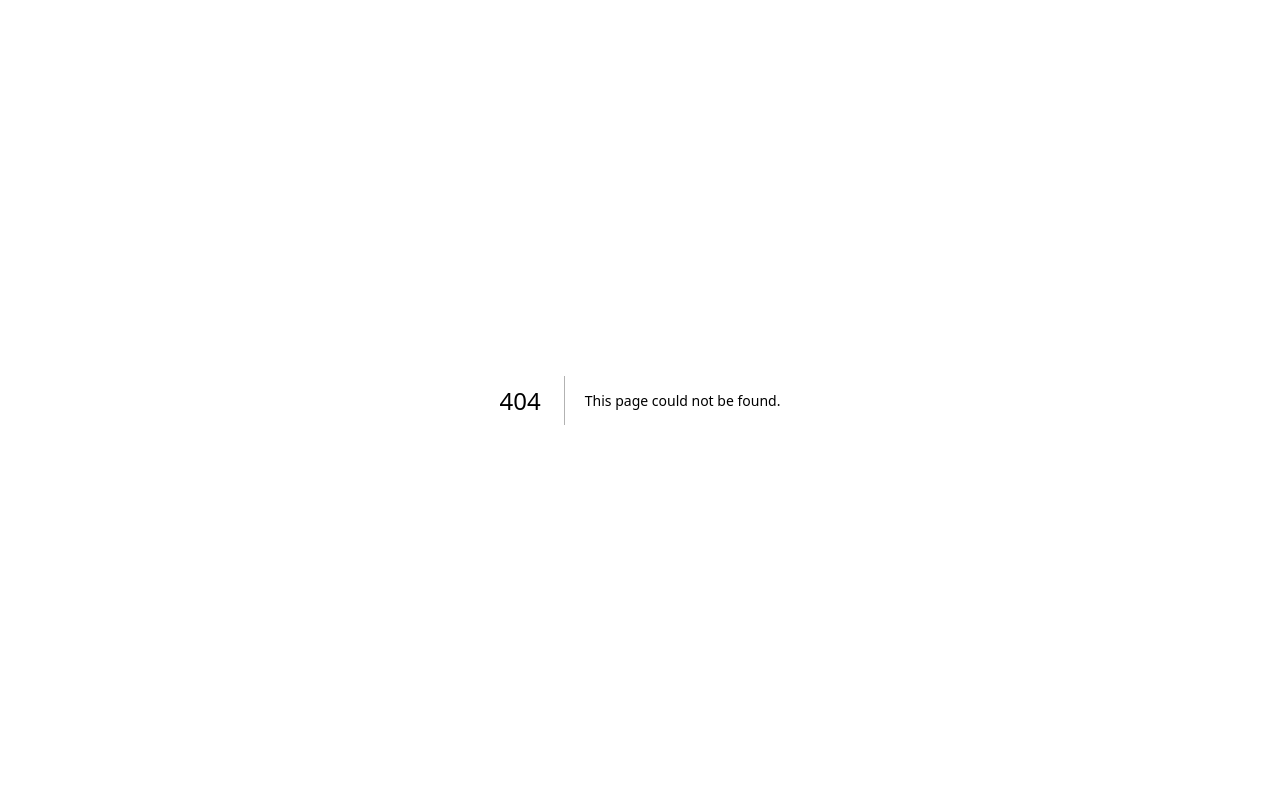
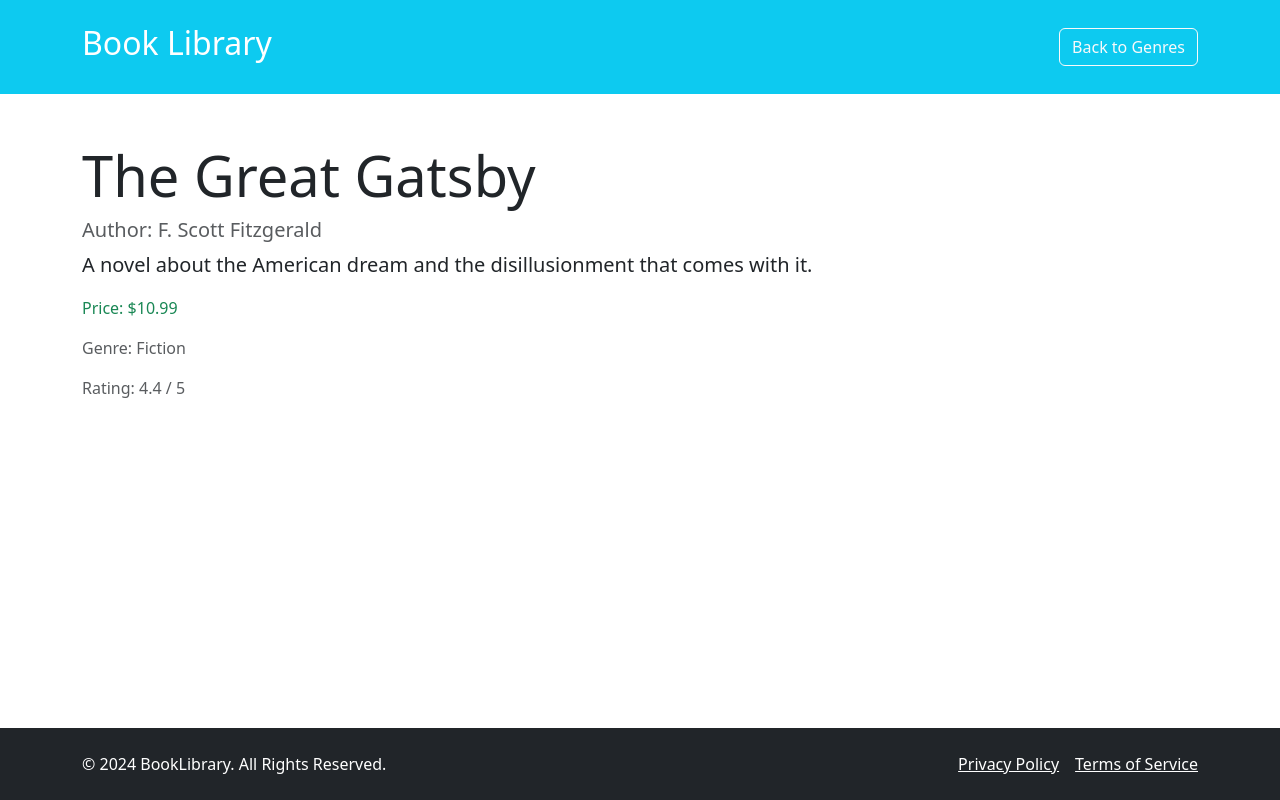
Before and after one commit to hamzasheraz/bookLibrary, a Next.js app: page /books/1 in a window 1280 px wide. Before the commit this address had no page. Built offline with nearby package versions, Linux system fonts and the light colour scheme.

Commit message:
Dynamic page for each book has been created

```diff
--- a/components/layout/navigation.js
+++ b/components/layout/navigation.js
@@ -3,7 +3,12 @@ import { useRouter } from 'next/router';
 const Navigation = ({ route,name }) => {
     const router = useRouter();
     const handleViewGenres = () => {
-        router.push('/' + route);
+        if(name === 'View Genres'){
+            router.push('/' + route);
+            return;
+        }
+        else
+        router.back();
     };
     return (
         <button className="btn btn-outline-light" onClick={() => handleViewGenres()}>
--- a/helper/index.js
+++ b/helper/index.js
@@ -1,6 +1,17 @@
 import data from '../data.json';
 
-const books=data.books;
-const genres=data.genres;
+const books = data.books;
+const authors = data.authors;
+const genres = data.genres;
 
-export {books,genres};
+export async function getEachBookData(id) {
+    const book = books.find((book) => book.id === id);
+    if (!book) {
+        return null;
+    }
+    const author = authors.find((author) => author.id === book.authorId)?.name || 'Unknown Author';
+    const genre = genres.find((genre) => genre.id === book.genreId)?.name || 'Unknown Genre';
+    return { ...book, author, genre };
+}
+
+export { books, genres };
--- /dev/null
+++ b/pages/books/[id]/index.js
@@ -0,0 +1,47 @@
+import Footer from "@/components/layout/footer";
+import Navbar from "@/components/layout/navbar";
+import { books, getEachBookData } from "@/helper";
+
+const BookDetails = ({ book }) => {
+    console.log(book);
+    return (
+        <>
+            <Navbar route='/genres' name='Back to Genres' />
+            <div className="container my-5">
+                <h1 className="display-4">{book.title}</h1>
+                <h5 className="text-muted">Author: {book.author}</h5>
+                <p className="lead">{book.description}</p>
+                <p className="font-weight-bold text-success">Price: ${book.price.toFixed(2)}</p>
+                <p className="text-muted">Genre: {book.genre}</p>
+                <p className="text-muted">Rating: {book.rating} / 5</p>
+            </div>
+            <Footer />
+        </>
+    )
+}
+
+export async function getStaticPaths() {
+    const paths = books.map((book) => { return { params: { id: book.id } } });
+
+    return {
+        paths: paths,
+        fallback: 'blocking'
+    }
+}
+
+export async function getStaticProps(context) {
+    const { params } = context;
+    const book = await getEachBookData(params.id);
+
+    if (!book) {
+        return {
+            notFound: true
+        }
+    }
+
+    return {
+        props: { book }
+    }
+}
+
+export default BookDetails;
```
Also changed, not shown: components/layout/bookcard.js (+6 -9 lines).
